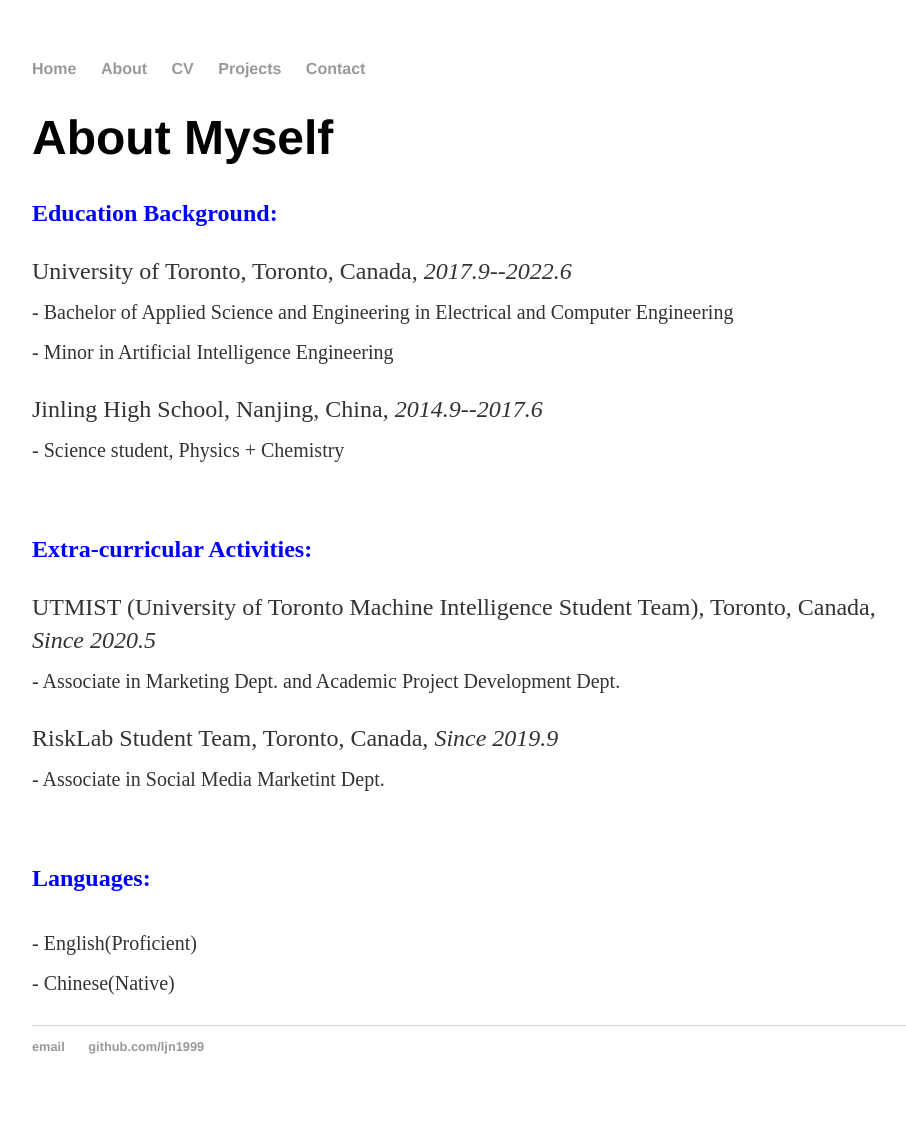
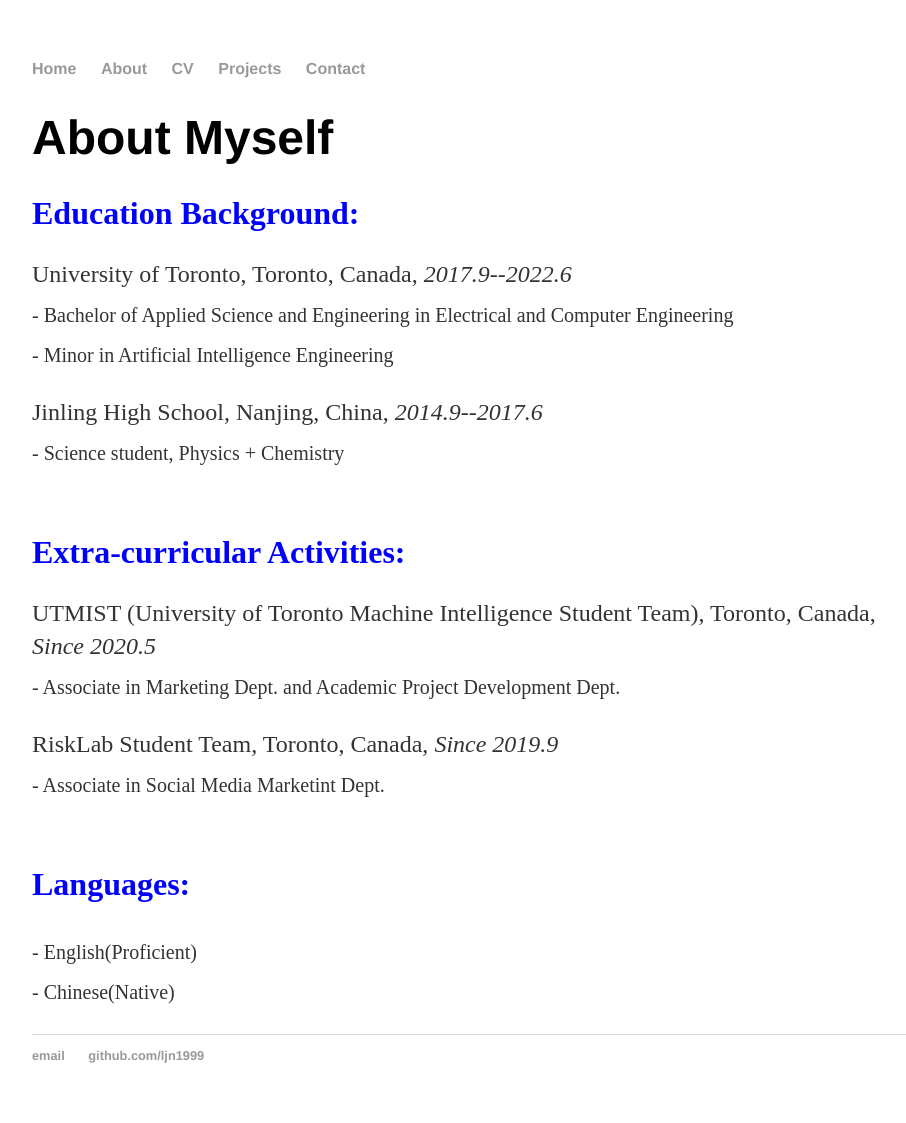
Before and after one commit to ljn1999/ljn1999.github.io, a Jekyll site: the page built from about/index.html, in a window 1280 px wide. Shown: the whole page, without its empty margins (160-1066 px from the left). Built offline with Jekyll 4.4.1, drawn with Linux system fonts in a browser that asks for light colours.

Commit message:
Update index.html

```diff
--- a/about/index.html
+++ b/about/index.html
@@ -6,7 +6,7 @@
 <div class="blurb">
 	<h1>About Myself</h1>
 
-	<p><font size="5" color="blue"><b>Education Background:</b></font></p>
+	<p><font size="6" color="blue"><b>Education Background:</b></font></p>
 
 	<p>University of Toronto, Toronto, Canada, <em>2017.9--2022.6</em>
 	<br><sub> - Bachelor of Applied Science and Engineering in Electrical and Computer Engineering
@@ -17,7 +17,7 @@
 
 	<br>
 
-	<p><font size="5" color="blue"><b>Extra-curricular Activities:</b></font></p>
+	<p><font size="6" color="blue"><b>Extra-curricular Activities:</b></font></p>
 
 	<p>UTMIST (University of Toronto Machine Intelligence Student Team), Toronto, Canada, <em>Since 2020.5</em>
 	<br><sub> - Associate in Marketing Dept. and Academic Project Development Dept.</sub></p>
@@ -27,7 +27,7 @@
 
 	<br>
 
-	<p><font size="5" color="blue"><b>Languages:</b></font></p>
+	<p><font size="6" color="blue"><b>Languages:</b></font></p>
 	<p><sub> - English(Proficient)
 	<br> - Chinese(Native)</sub></p>
 
```
